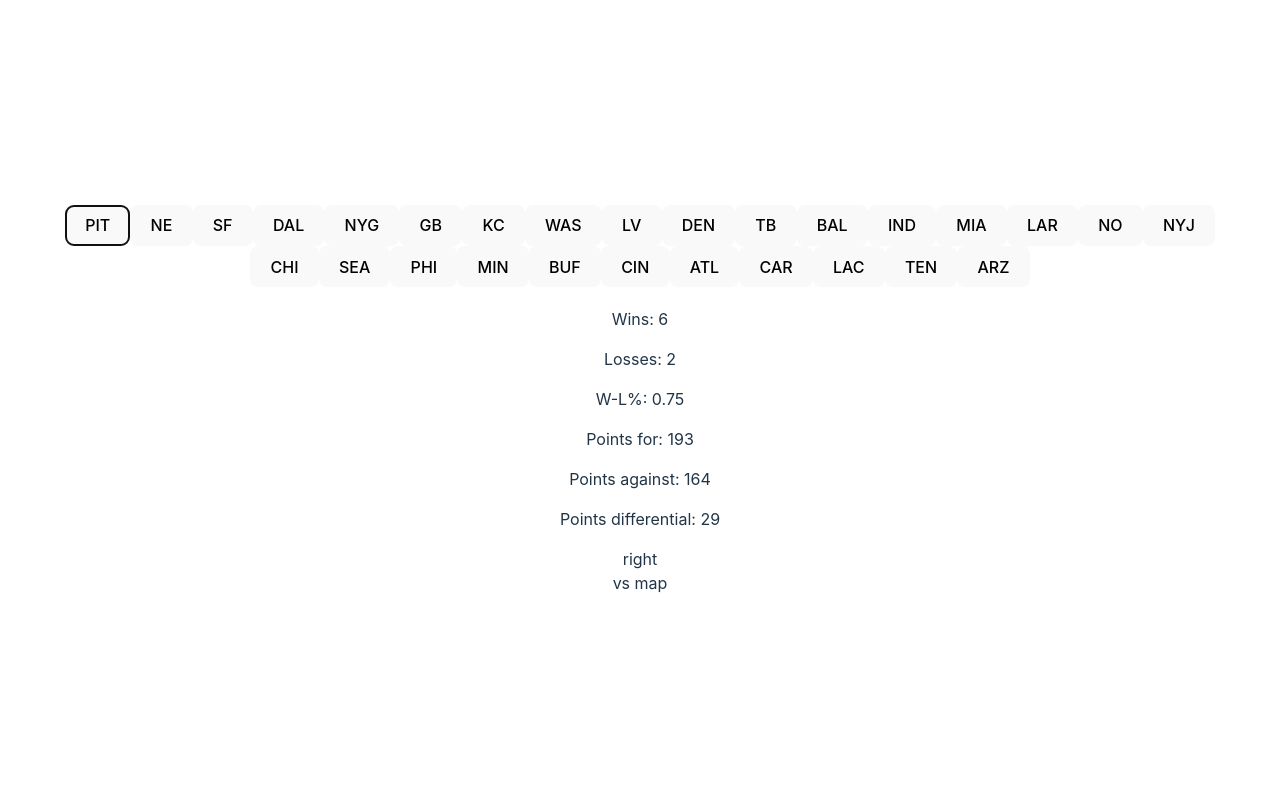
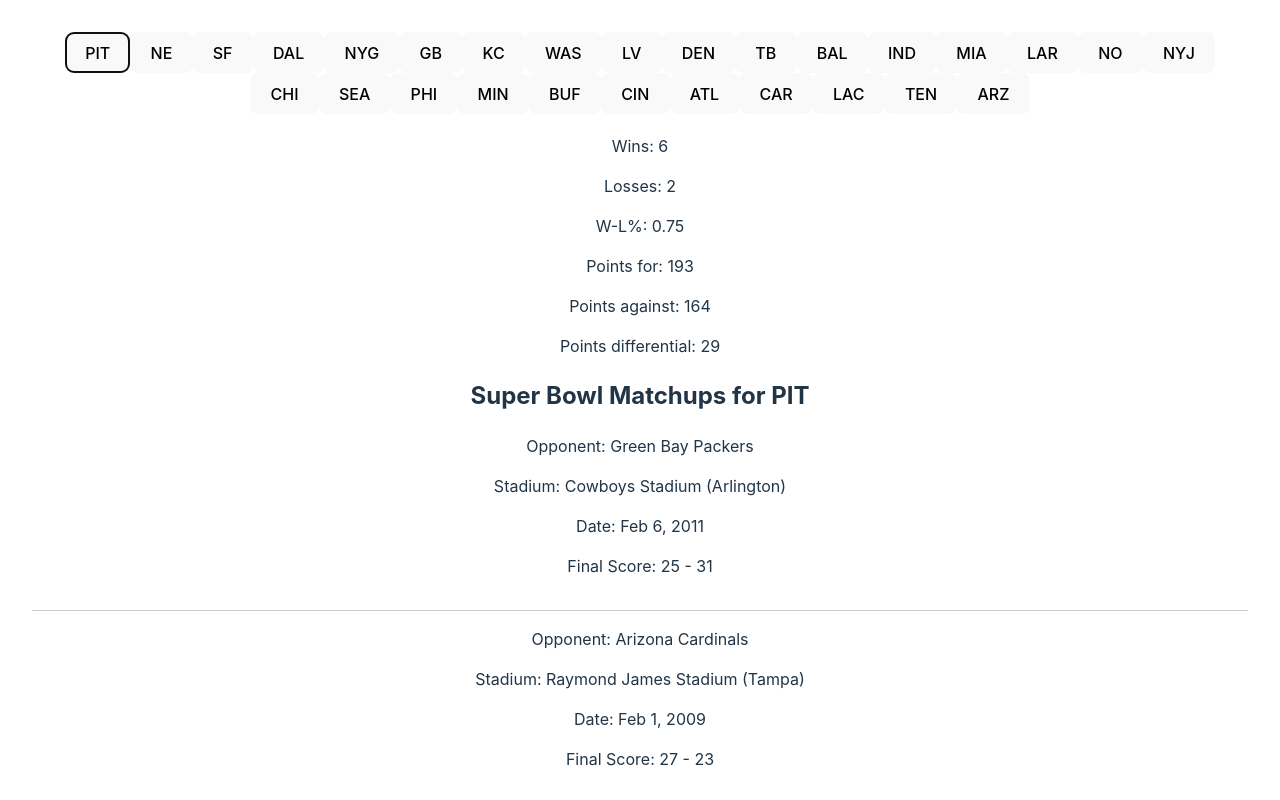
Before and after one commit to dmalary/sb_dashboard, a React (Vite) app: page / in a window 1280 px wide. Both pictures are taken after a click on the button "PIT". Shown: the top 800 px of the page. Built offline with nearby package versions, Linux system fonts and the light colour scheme.

Commit message:
feat: add vs cards

```diff
--- /dev/null
+++ b/components/VsTeamCard.jsx
@@ -0,0 +1,58 @@
+/* eslint-disable react/prop-types */
+
+import sb_games from "../data/sb_games.json"
+
+const VsTeamCard = ({team}) => {
+  if (!team) return <div>No team selected</div>;
+
+  // create map  of vs team for team
+  // add tag to items for win or loss?
+
+  const gameInfo = sb_games.filter(el => el.Winner_abr === team || el.Loser_abr === team);
+
+  // console.log('vsInfo', vsInfo);
+
+  // return (
+  //   <div>
+  //     {/* {team} */}
+  //     {vsInfo.map(vs => (
+  //       <div key={`${team}${vs.SB_roman}`}>
+  //         <p>{vs.Winner === team ? vs.Loser : vs.Winner}</p>
+  //         <p>Superbowl {vs.SB_roman}</p>
+  //         <p>{vs.Stadium} ({vs.City})</p>
+  //         <p>{vs.Date}</p>
+  //         <p>
+  //           {vs.Winner === team ? vs.Pts_Loser : vs.Pts_Winner} - {vs.Winner !== team ? vs.Pts_Loser : vs.Pts_Winner}
+  //         </p>
+  //       </div>
+  //     ))}
+  //   </div>
+  // )
+
+  return (
+    <div>
+      <h2>Super Bowl Matchups for {team}</h2>
+      {gameInfo.length === 0 ? (
+        <p>No Super Bowl games found for {team}</p>
+      ) : (
+        gameInfo.map((game) => {
+          const isWin = game.Winner_abr === team;
+          const opponent = isWin ? game.Loser : game.Winner;
+          const teamScore = isWin ? game.Pts_Winner : game.Pts_loser;
+          const opponentScore = isWin ? game.Pts_loser : game.Pts_Winner;
+
+          return (
+            <div key={`${team}-${game.SB_roman}`} style={{ marginBottom: "1rem", borderBottom: "1px solid #ccc", paddingBottom: "1rem" }}>
+              <p>Opponent: {opponent}</p>
+              <p>Stadium: {game.Stadium} ({game.City})</p>
+              <p>Date: {game.Date}</p>
+              <p>Final Score: {teamScore} - {opponentScore}</p>
+            </div>
+          );
+        })
+      )}
+    </div>
+  );
+}
+
+export default VsTeamCard;
--- a/src/App.jsx
+++ b/src/App.jsx
@@ -4,7 +4,7 @@
 
 // import NavBtn from "../components/NavBtn";
 import ActiveTeamCard from "../components/ActiveTeamCard";
-// import VsTeamCard from "../components/VsTeamCard";
+import VsTeamCard from "../components/VsTeamCard";
 
 import sb_standings from "../data/sb_standings.json"
 
@@ -37,11 +37,8 @@
       </div>
 
       <div>
-        {/* <div>{activeTeam}</div> */}
         <ActiveTeamCard team={activeTeam} />
-        <div>right
-          <div>vs map</div>
-        </div>
+        <VsTeamCard team={activeTeam} />
       </div>
     </>
   )
```
